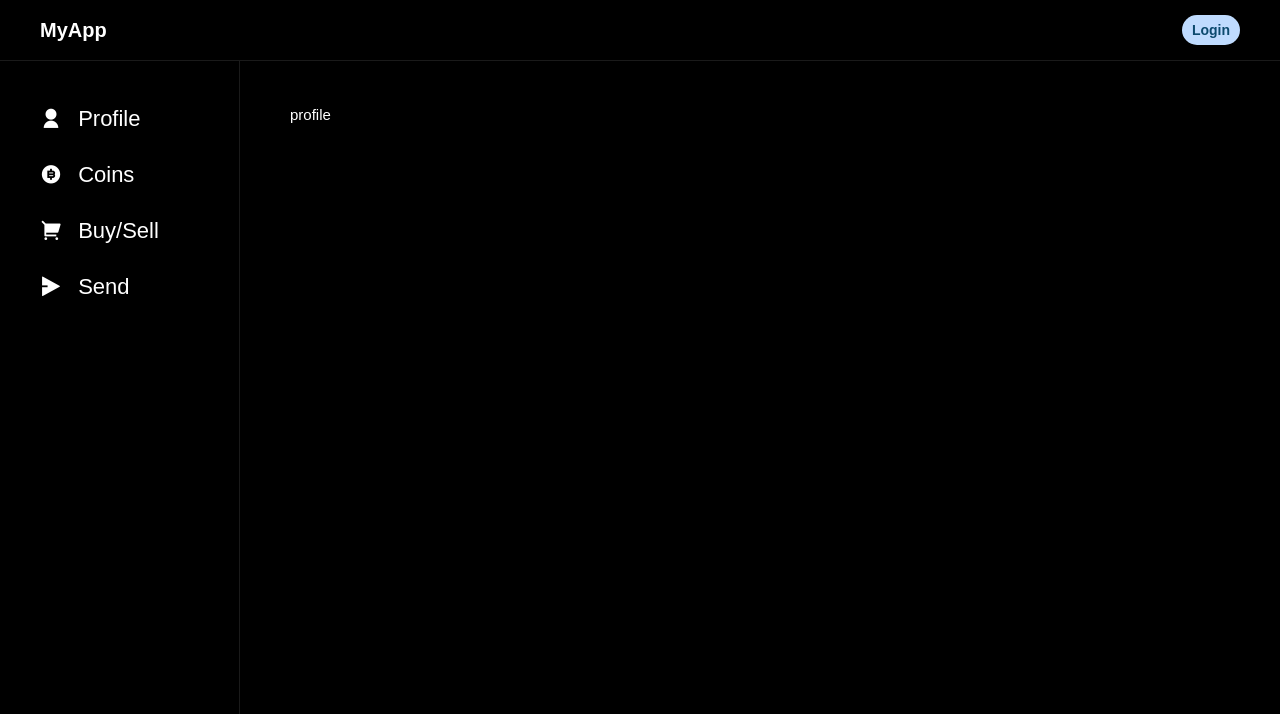
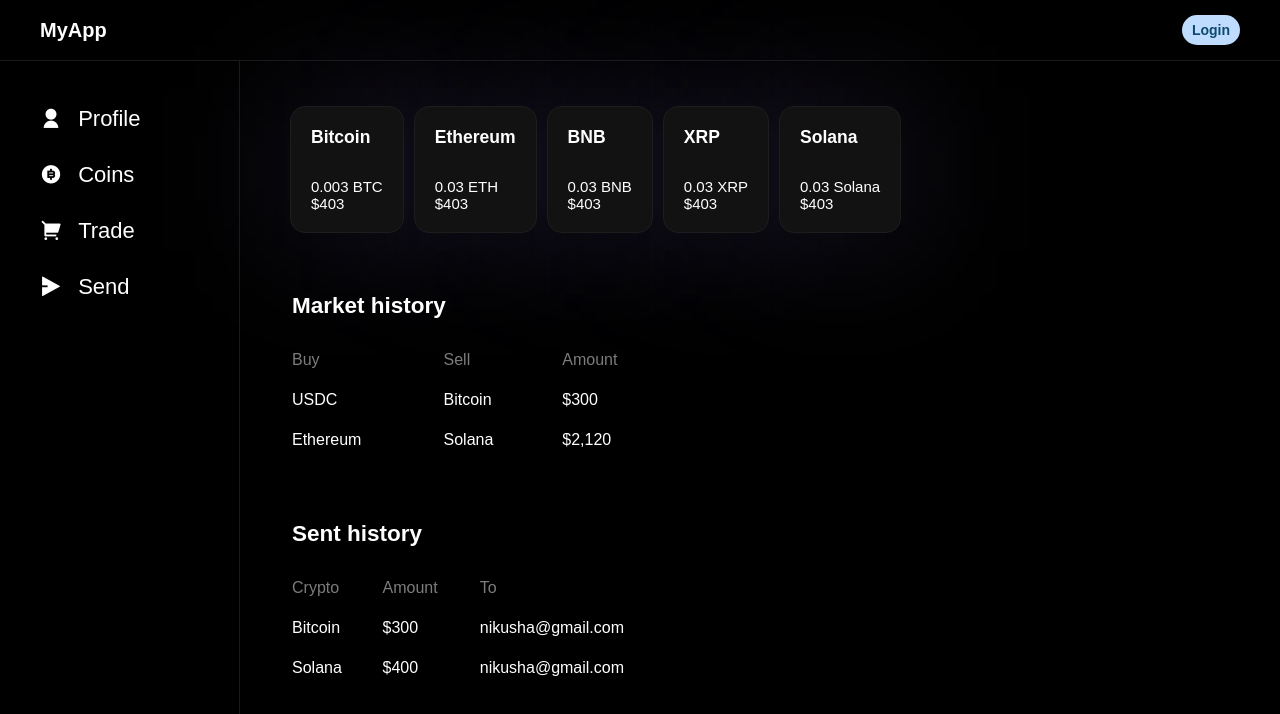
Before and after one commit to nikusha1446/crypto-exchange, an Angular app: page /dashboard/profile in a window 1280 px wide. Shown: the top 714 px of the page. Built offline with nearby package versions, Linux system fonts and the light colour scheme; a web font is replaced by a local one.

Commit message:
Added deposit functionality

```diff
--- a/src/app/features/dashboard/coin-list/coin-list.component.scss
+++ b/src/app/features/dashboard/coin-list/coin-list.component.scss
@@ -1,5 +1,5 @@
 .coin-list {
-    padding: 35px 0 0 50px;
+    padding: 35px 0 0 40px;
     width: 100%;
 
     table {
--- a/src/app/features/dashboard/exchange/exchange.component.html
+++ b/src/app/features/dashboard/exchange/exchange.component.html
@@ -1,4 +1,37 @@
 <div class="exchange">
+  <nav>
+    <ul>
+      <li
+      [class.active]="activeSection === 'deposit'"
+      (click)="activeSection = 'deposit'"
+      >
+        <a>Deposit</a>
+      </li>
+      <li
+      [class.active]="activeSection === 'trade'"
+      (click)="activeSection = 'trade'"
+      >
+        <a>Trade</a>
+      </li>
+    </ul>
+  </nav>
+
+  <div class="deposit" *ngIf="activeSection === 'deposit'">
+    <p>Your fiat will be converted into USDC <br> Minimum deposit is $20</p>
+    <form (ngSubmit)="onDeposit()">
+      <label>
+        US dollars: <br>
+        <input [(ngModel)]="fiatValue" type="number" name="fiatValue">
+      </label>
+      <button
+      class="btn-primary-dark"
+      type="submit"
+      [disabled]="fiatValue < 20">Deposit</button>
+    </form>
+  </div>
+
+  <div class="trade" *ngIf="activeSection === 'trade'">
+    <p>Trade our supported cryptocurrencies!</p>
     <form (ngSubmit)="onConvert()">
       <label>
         You pay: <br>
@@ -20,3 +53,6 @@
       type="submit">Convert</button>
     </form>
   </div>
+
+
+</div>
--- a/src/app/features/dashboard/exchange/exchange.component.scss
+++ b/src/app/features/dashboard/exchange/exchange.component.scss
@@ -1,6 +1,51 @@
 .exchange {
     width: 600px;
     padding: 45px 0 0 50px;
+
+    p {
+        margin-bottom: 30px;
+        font-size: 16px;
+        line-height: 1.4;
+    }
+
+    .deposit {
+        form {
+            input {
+                border-top-left-radius: 20px;
+                border-bottom-left-radius: 20px;
+            }
+
+        }
+    }
+
+    nav {
+        margin-bottom: 30px;
+        ul {
+            list-style: none;
+            display: flex;
+            gap: 15px;
+
+            li {
+                padding-bottom: 12px;
+                cursor: pointer;
+
+                &.active {
+                    border-bottom: 2px solid rgb(37, 99, 235);
+
+                    a {
+                        color: #fff;
+                    }
+                }
+
+                a {
+                   color: #757575;
+                   text-decoration: none;
+                   font-size: 16px;
+               }
+            }
+
+        }
+    }
 
     form {
         display: flex;
--- a/src/app/features/dashboard/exchange/exchange.component.ts
+++ b/src/app/features/dashboard/exchange/exchange.component.ts
@@ -27,6 +27,9 @@
     {'id': 'cardano', 'name': 'Cardano'}
   ];
 
+  activeSection: string = 'deposit';
+  fiatValue: number = 0;
+
   payCurrency: string = 'usd-coin';
   receiveCurrency: string = 'bitcoin';
   amountToPay: number = 0;
@@ -35,6 +38,17 @@
 
   constructor(private authService: AuthService,
     private balanceService: BalanceService) {
+
+  }
+
+  onDeposit() {
+    const currentUser = this.authService.getCurrentUser();
+
+    if(currentUser) {
+      this.balanceService.depositUSD(currentUser.id, this.fiatValue).subscribe(data => {
+        console.log(data);
+      })
+    }
 
   }
 
--- a/src/app/features/dashboard/profile/profile.component.html
+++ b/src/app/features/dashboard/profile/profile.component.html
@@ -1,3 +1,79 @@
 <div class="profile">
-    <p>profile</p>
+    <div class="crypto-balance">
+        <div class="crypto-box bitcoin">
+            <h3>Bitcoin</h3>
+            <p>0.003 BTC</p>
+            <span>$403</span>
+        </div>
+        <div class="crypto-box ethereum">
+            <h3>Ethereum</h3>
+            <p>0.03 ETH</p>
+            <span>$403</span>
+        </div>
+        <div class="crypto-box bnb">
+            <h3>BNB</h3>
+            <p>0.03 BNB</p>
+            <span>$403</span>
+        </div>
+        <div class="crypto-box xrp">
+            <h3>XRP</h3>
+            <p>0.03 XRP</p>
+            <span>$403</span>
+        </div>
+        <div class="crypto-box solana">
+            <h3>Solana</h3>
+            <p>0.03 Solana</p>
+            <span>$403</span>
+        </div>
+    </div>
+
+    <div class="transactions buy">
+        <h2>Market history</h2>
+        <table>
+            <thead>
+                <tr>
+                    <td>Buy</td>
+                    <td>Sell</td>
+                    <td>Amount</td>
+                </tr>
+            </thead>
+            <tbody>
+                <tr>
+                    <td>USDC</td>
+                    <td>Bitcoin</td>
+                    <td>$300</td>
+                </tr>
+                <tr>
+                    <td>Ethereum</td>
+                    <td>Solana</td>
+                    <td>$2,120</td>
+                </tr>
+            </tbody>
+        </table>
+    </div>
+
+    <div class="transactions send">
+        <h2>Sent history</h2>
+        <table>
+            <thead>
+                <tr>
+                    <td>Crypto</td>
+                    <td>Amount</td>
+                    <td>To</td>
+                </tr>
+            </thead>
+            <tbody>
+                <tr>
+                    <td>Bitcoin</td>
+                    <td>$300</td>
+                    <td>nikusha@gmail.com</td>
+                </tr>
+                <tr>
+                    <td>Solana</td>
+                    <td>$400</td>
+                    <td>nikusha@gmail.com</td>
+                </tr>
+            </tbody>
+        </table>
+    </div>
 </div>
--- a/src/app/features/dashboard/profile/profile.component.scss
+++ b/src/app/features/dashboard/profile/profile.component.scss
@@ -1,4 +1,55 @@
 .profile {
-    padding: 45px 0 0 50px;
+    padding: 45px 0 0 40px;
     width: 100%;
+
+    .crypto-balance {
+        display: flex;
+        margin-bottom: 60px;
+    }
+
+    .crypto-box {
+        margin-left: 10px;
+        background-color: #121212;
+        border: 1px solid #1d1d1d;
+        padding: 20px;
+        border-radius: 15px;
+        position: relative;
+
+        &::before {
+            content: " ";
+            display: flex;
+            position: absolute;
+            inset: 0px;
+            transform: scale(1.3);
+            filter: blur(50px);
+            background-color: rgba(164, 148, 255, 0.1);
+            z-index: -2;
+        }
+
+        h3 {
+            margin-bottom: 30px;
+        }
+    }
+
+    .transactions {
+        margin-bottom: 60px;
+        h2 {
+            padding-left: 12px;
+            padding-bottom: 20px;
+        }
+        table {
+            font-size: 16px;
+            width: 400px;
+
+            thead {
+                color: #7c7c7c;
+
+            }
+
+            td {
+                padding: 10px;
+                margin: 0;
+            }
+        }
+    }
 }
--- a/src/app/features/dashboard/profile/profile.component.ts
+++ b/src/app/features/dashboard/profile/profile.component.ts
@@ -1,4 +1,5 @@
 import { ChangeDetectionStrategy, Component } from '@angular/core';
+import { AuthService } from 'src/app/core/services/auth.service';
 
 @Component({
   standalone: true,
@@ -8,5 +9,10 @@
   changeDetection: ChangeDetectionStrategy.OnPush
 })
 export class ProfileComponent {
+  loggedUserName: string | undefined = '';
+
+  constructor(private authService: AuthService) {
+    this.loggedUserName = this.authService.getCurrentUser()?.username
+  }
 
 }
--- a/src/app/features/dashboard/sidebar/sidebar.component.html
+++ b/src/app/features/dashboard/sidebar/sidebar.component.html
@@ -7,7 +7,7 @@
             <a routerLink="coins"><i class="ri-bit-coin-fill"></i> Coins</a>
         </li>
         <li>
-            <a routerLink="exchange"><i class="ri-shopping-cart-2-fill"></i> Buy/Sell</a>
+            <a routerLink="exchange"><i class="ri-shopping-cart-2-fill"></i> Trade</a>
         </li>
         <li>
             <a href=""><i class="ri-send-plane-2-fill"></i> Send</a>
--- a/src/app/features/login/login.component.ts
+++ b/src/app/features/login/login.component.ts
@@ -28,7 +28,7 @@
     const email = this.loginForm.get('email')?.value;
     const password = this.loginForm.get('password')?.value;
     this.authService.loginUser(email, password).subscribe(() => {
-      this.router.navigate(['/dashboard']);
+      this.router.navigate(['/dashboard/profile']);
     });
 
   }
--- a/src/app/shared/services/balance.service.ts
+++ b/src/app/shared/services/balance.service.ts
@@ -1,7 +1,7 @@
 import { HttpClient } from '@angular/common/http';
 import { Injectable } from '@angular/core';
 import { Balance } from '../interfaces/balance';
-import { switchMap } from 'rxjs';
+import { mergeMap, switchMap } from 'rxjs';
 
 @Injectable({
   providedIn: 'root'
@@ -37,4 +37,24 @@
   getCurrentUserBalance(userId: number | undefined) {
     return this.http.get(`http://localhost:3000/users/${userId}`)
   }
+
+  depositUSD(userId: number | undefined, value: number) {
+    const userUrl = `http://localhost:3000/users/${userId}`;
+
+    return this.http.get(userUrl).pipe(
+      mergeMap((userData: any) => {
+        const mergedBalance = { ...userData.balance };
+
+        if (mergedBalance.hasOwnProperty('usd-coin')) {
+          mergedBalance['usd-coin'] += value;
+        } else {
+          mergedBalance['usd-coin'] = value;
+        }
+
+        const patchData = { balance: mergedBalance };
+
+        return this.http.patch(userUrl, patchData);
+      })
+    );
+  }
 }
```
